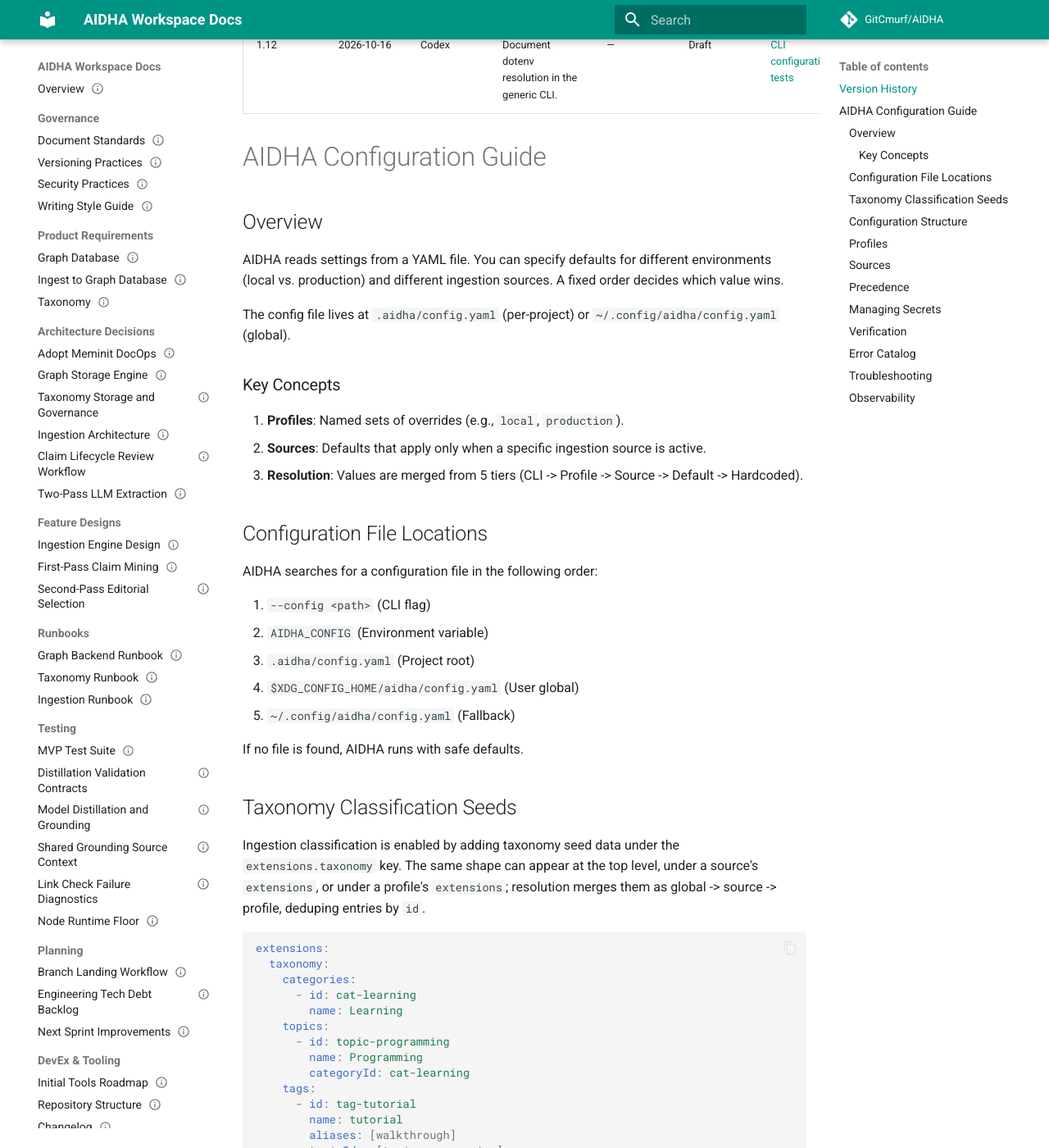
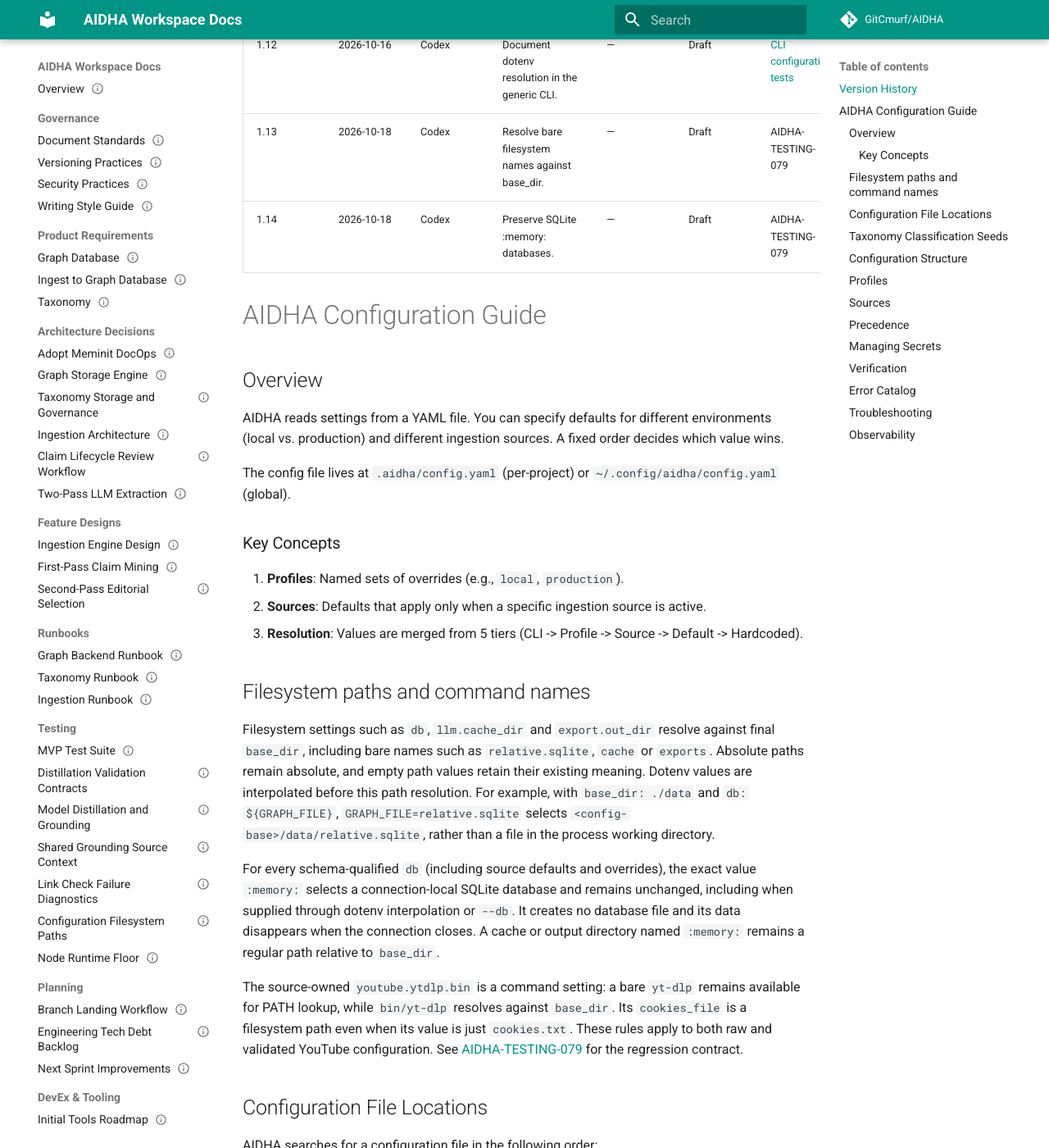
Before and after one commit to GitCmurf/AIDHA, an MkDocs documentation site: the page built from docs/60-devex/config-guide.md, in a window 1280 px wide and 1400 px high, scrolled down 1655 px. Shown: the whole window at 82% size. Built offline with MkDocs 1.6.1 and Material for MkDocs 9.7.7, drawn with Linux system fonts in a browser that asks for light colours; comment, search, counter and statistics services are not loaded; the version menu is left out; some of the changed text lies outside the part shown.

Commit message:
fix(config): resolve bare filesystem paths against base dir (#48)
* fix(config): resolve bare filesystem paths against base dir

* test(config): assert the complete preserved extension array

* fix(config): preserve SQLite memory databases in all profiles

* test(cli): preserve SQLite support in isolated child processes

* test(config): build native CLI fixtures from current source

```diff
--- a/docs/60-devex/config-guide.md
+++ b/docs/60-devex/config-guide.md
@@ -2,8 +2,8 @@
 document_id: AIDHA-GUIDE-005
 owner: Repo Maintainers
 status: Draft
-last_updated: 2026-10-16
-version: "1.12"
+last_updated: 2026-10-18
+version: "1.14"
 title: AIDHA Configuration Guide
 type: GUIDE
 docops_version: "2.0"
@@ -15,8 +15,8 @@ docops_version: "2.0"
 > **Owner:** Repo Maintainers
 > **Approvers:** —
 > **Status:** Draft
-> **Version:** 1.12
-> **Last Updated:** 2026-10-16
+> **Version:** 1.14
+> **Last Updated:** 2026-10-18
 > **Type:** GUIDE
 
 ## Version History
@@ -36,6 +36,8 @@ docops_version: "2.0"
 | 1.10    | 2026-05-25 | AI     | Document taxonomy extension seed data for ingestion classification. | — | Draft | AIDHA-PLAN-007 |
 | 1.11    | 2026-05-25 | AI     | Clarify durable taxonomy assignment persistence across ingestion vectors. | — | Draft | AIDHA-PLAN-007 |
 | 1.12    | 2026-10-16 | Codex  | Document dotenv resolution in the generic CLI. | — | Draft | [CLI configuration tests](https://github.com/GitCmurf/AIDHA/blob/main/packages/praecis/cli/tests/cli.test.ts) |
+| 1.13 | 2026-10-18 | Codex | Resolve bare filesystem names against base_dir. | — | Draft | AIDHA-TESTING-079 |
+| 1.14 | 2026-10-18 | Codex | Preserve SQLite :memory: databases. | — | Draft | AIDHA-TESTING-079 |
 
 # AIDHA Configuration Guide
 
@@ -51,6 +53,27 @@ The config file lives at `.aidha/config.yaml` (per-project) or `~/.config/aidha/
 1. **Profiles**: Named sets of overrides (e.g., `local`, `production`).
 2. **Sources**: Defaults that apply only when a specific ingestion source is active.
 3. **Resolution**: Values are merged from 5 tiers (CLI -> Profile -> Source -> Default -> Hardcoded).
+
+## Filesystem paths and command names
+
+Filesystem settings such as `db`, `llm.cache_dir` and `export.out_dir` resolve against
+final `base_dir`, including bare names such as `relative.sqlite`, `cache` or `exports`.
+Absolute paths remain absolute, and empty path values retain their existing meaning.
+Dotenv values are interpolated before this path resolution. For example, with
+`base_dir: ./data` and `db: ${GRAPH_FILE}`, `GRAPH_FILE=relative.sqlite` selects
+`<config-base>/data/relative.sqlite`, rather than a file in the process working directory.
+
+For every schema-qualified `db` (including source defaults and overrides), the exact value
+`:memory:` selects a connection-local SQLite database and
+remains unchanged, including when supplied through dotenv interpolation or `--db`.
+It creates no database file and its data disappears when the connection closes. A cache or
+output directory named `:memory:` remains a regular path relative to `base_dir`.
+
+The source-owned `youtube.ytdlp.bin` is a command setting: a bare `yt-dlp` remains available
+for PATH lookup, while `bin/yt-dlp` resolves against `base_dir`. Its `cookies_file` is a
+filesystem path even when its value is just `cookies.txt`. These rules apply to both raw
+and validated YouTube configuration. See
+[AIDHA-TESTING-079](../55-testing/testing-079-config-filesystem-paths.md) for the regression contract.
 
 ## Configuration File Locations
 
--- a/mkdocs.yml
+++ b/mkdocs.yml
@@ -35,6 +35,7 @@ nav:
       - Model Distillation and Grounding: 55-testing/testing-057-distillation-pipeline.md
       - Shared Grounding Source Context: 55-testing/testing-058-grounding-context.md
       - Link Check Failure Diagnostics: 55-testing/testing-065-link-check-diagnostics.md
+      - Configuration Filesystem Paths: 55-testing/testing-079-config-filesystem-paths.md
       - Node Runtime Floor: 55-testing/testing-080-node-runtime-floor.md
   - Planning:
       - Branch Landing Workflow: 05-planning/plan-015-branch-landing-workflow.md
```
Also changed, not shown: docs/01-indices/catalog.json (+16 -2 lines), docs/55-testing/testing-079-config-filesystem-paths.md (added, +79 -0 lines), 7 other files.
